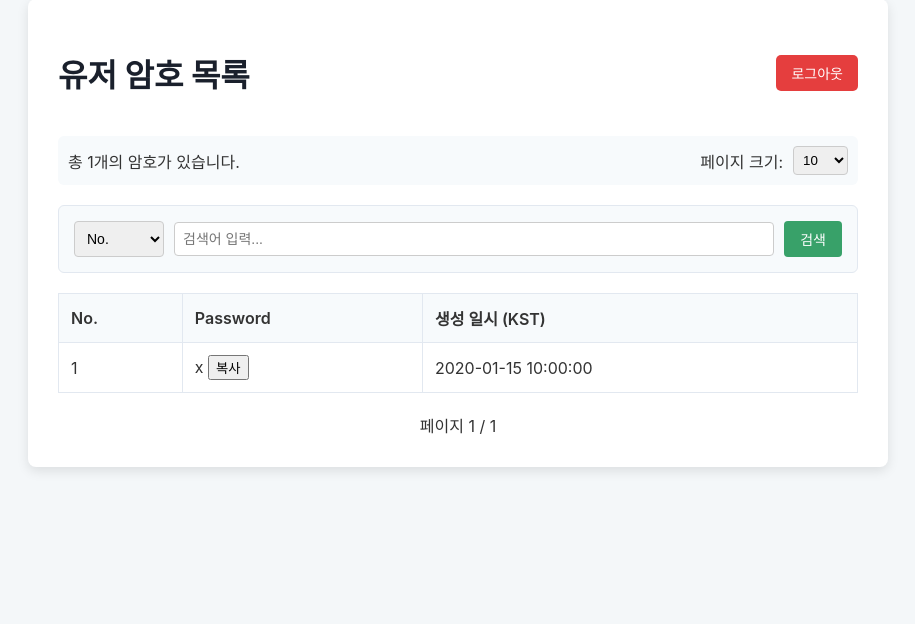
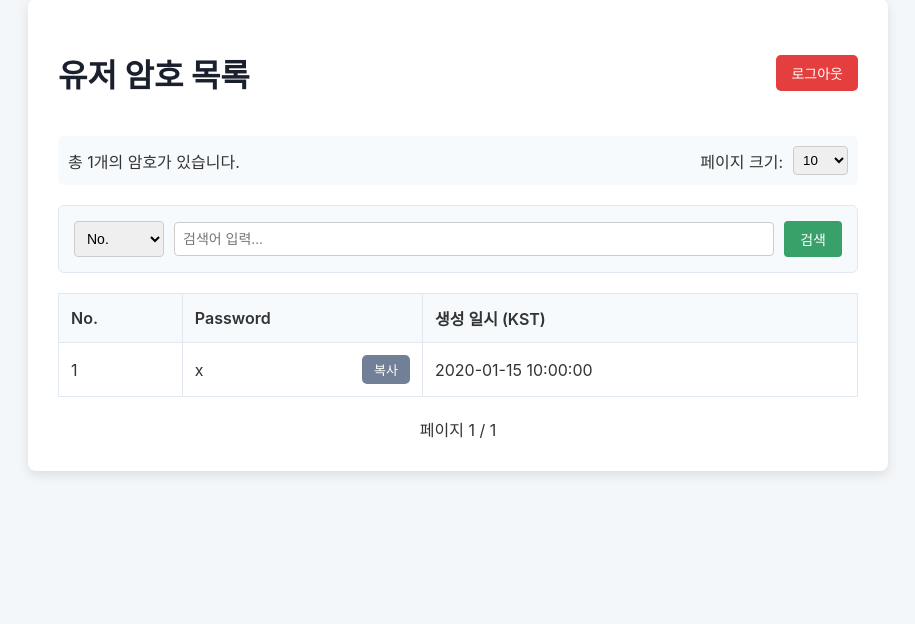
Before and after one commit to B-ai-P/-, a Flask app: template templates/admin.html in a window 1280 px wide. Shown: the part 21-645 px from the top of the page, without its empty margins (182-1097 px from the left). Run offline with Flask 3, Linux system fonts and the light colour scheme; the template is opened without the code that fills it: most values are stand-ins (such as "Sample title", 1, 10 or a date in 2020).

Commit message:
Update style.css

```diff
--- a/static/style.css
+++ b/static/style.css
@@ -171,6 +171,36 @@ tr:nth-child(even) {
     font-size: 14px;
     transition: background-color 0.2s;
 }
+/* 암호 셀 내부 정렬을 위한 스타일 */
+.password-cell {
+    display: flex;
+    justify-content: space-between;
+    align-items: center;
+    gap: 15px; /* 암호와 버튼 사이 간격 */
+}
+
+.password-cell span {
+    word-break: break-all; /* 긴 암호가 셀을 넘어가지 않도록 줄바꿈 */
+}
+
+/* 복사 버튼 스타일 */
+.btn-copy {
+    background-color: #718096; /* 회색 계열 */
+    color: white;
+    padding: 5px 12px;
+    border: none;
+    border-radius: 5px;
+    cursor: pointer;
+    font-size: 13px;
+    font-weight: 500;
+    transition: background-color 0.2s ease-in-out;
+    flex-shrink: 0; /* 버튼 크기가 줄어들지 않도록 고정 */
+    white-space: nowrap; /* '복사 완료!' 문구가 줄바꿈되지 않도록 */
+}
+
+.btn-copy:hover {
+    background-color: #4A5568; /* 호버 시 더 어두운 색 */
+}
 
 .btn-search:hover {
     background-color: #2f855a;
```
